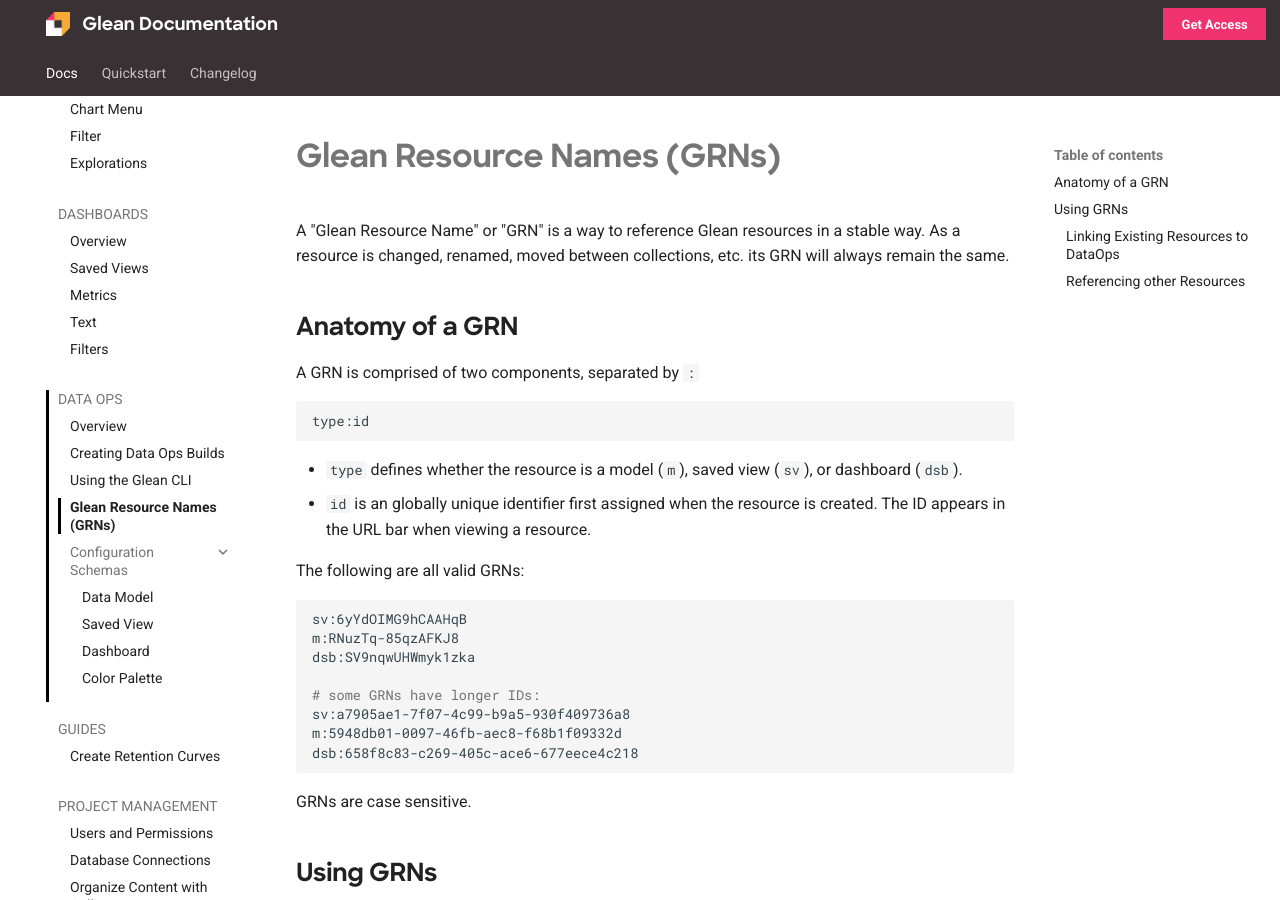
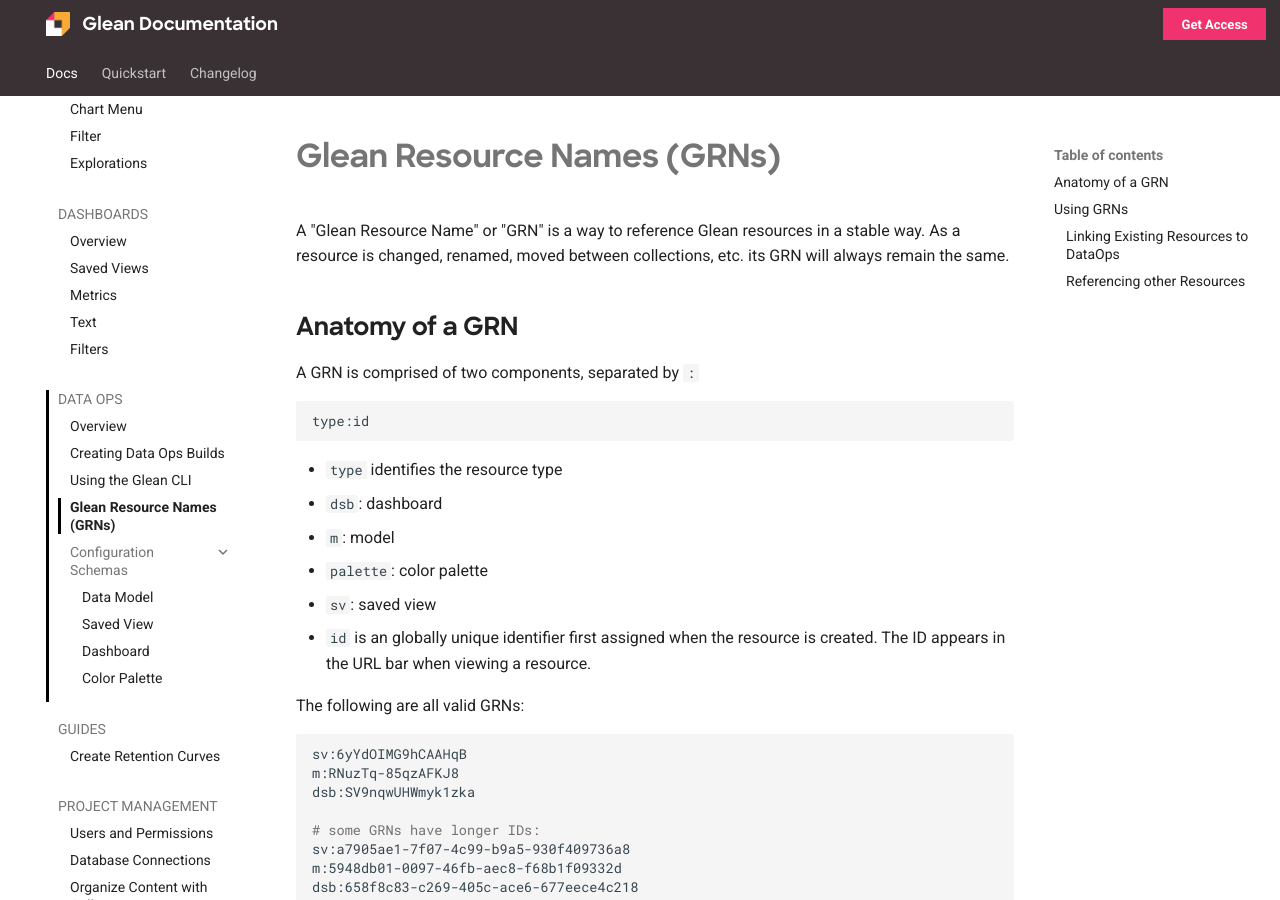
Before and after one commit to gleannyc/documentation, an MkDocs documentation site: the page built from docs/docs/data-ops/GRNs.md, in a window 1280 px wide and 900 px high. Built offline with MkDocs 1.6.1 and Material for MkDocs 9.7.7, drawn with Linux system fonts in a browser that asks for light colours.

Commit message:
update grn type key for palette

````diff
--- a/docs/docs/data-ops/GRNs.md
+++ b/docs/docs/data-ops/GRNs.md
@@ -20,8 +20,11 @@
 ```
 -->
 
-- `type` defines whether the resource is a model (`m`), saved view (`sv`),
-  or dashboard (`dsb`).
+- `type` identifies the resource type
+  - `dsb`: dashboard
+  - `m`: model
+  - `palette`: color palette
+  - `sv`: saved view
 - `id` is an globally unique identifier first assigned when the resource
   is created. The ID appears in the URL bar when viewing a resource.
 
````
